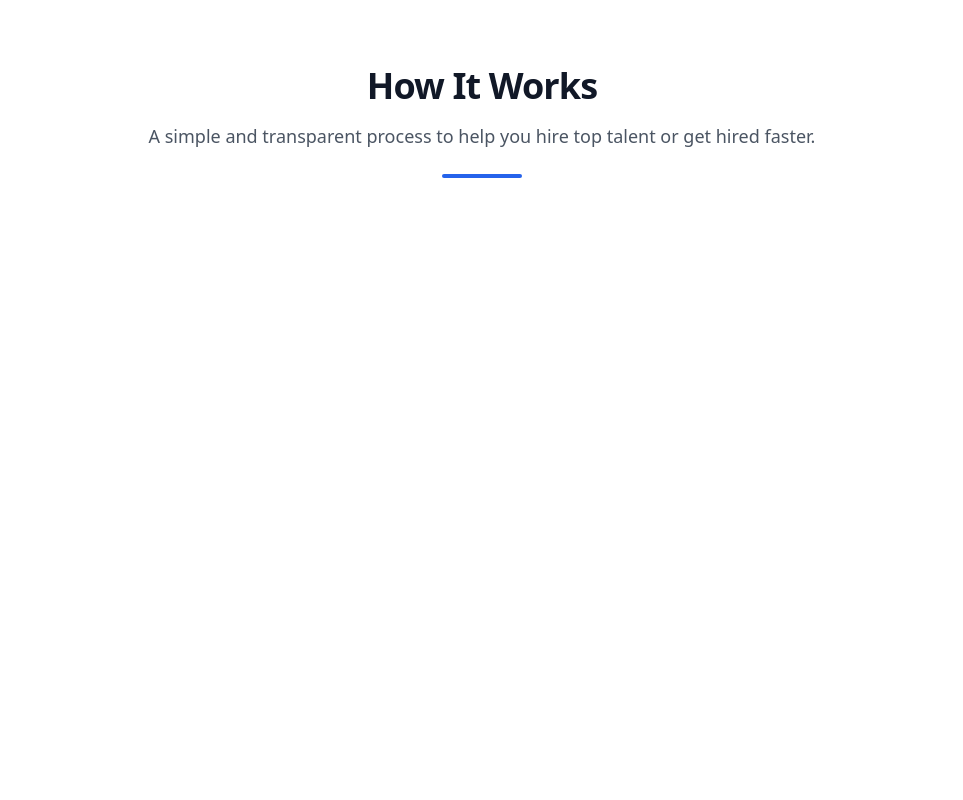
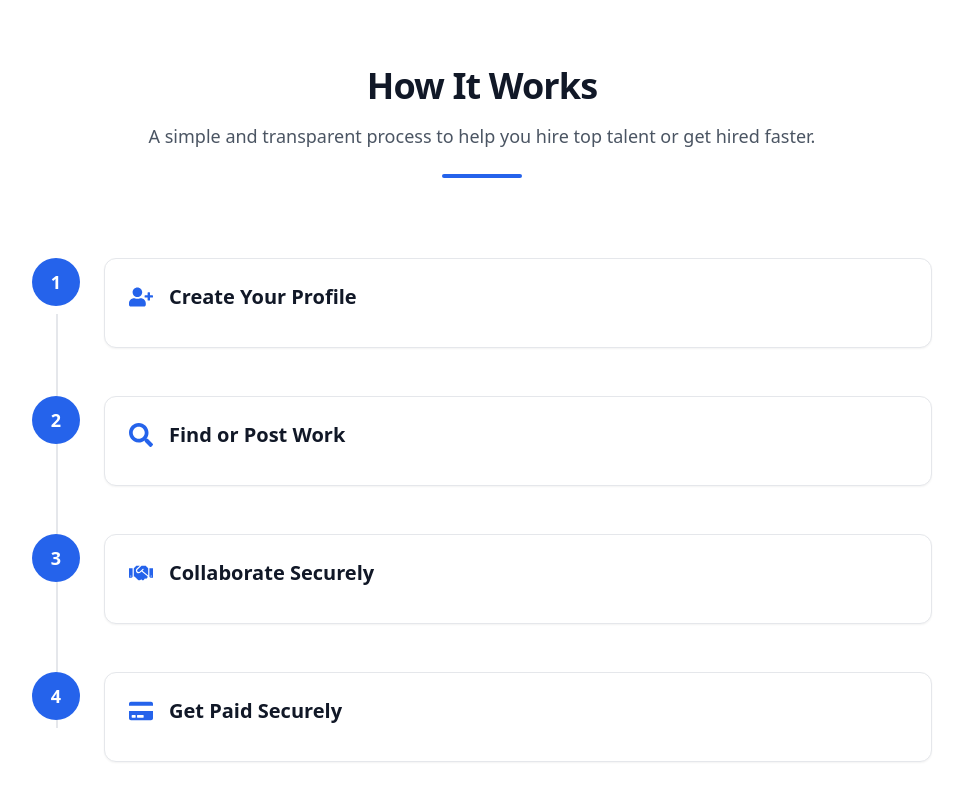
Before and after one commit to Alihaider592/freelance, a React (Create React App) app in the folder freelancing-app/: page / in a window 1280 px wide. Shown: the part 1340-2140 px from the top of the page, without its empty margins (158-1121 px from the left). Before the commit the page ends 1518 px from the top, so only its background shows below. Built offline with nearby package versions, Linux system fonts and the light colour scheme.

Commit message:
icons added

```diff
--- a/freelancing-app/src/components/how_it_work.jsx
+++ b/freelancing-app/src/components/how_it_work.jsx
@@ -1,25 +1,29 @@
-import { FaUserPlus } from "react-icons/fa";
+import { FaUserPlus,FaSearch,FaHandshake,FaCreditCard } from "react-icons/fa";
+
 const howworkcards = [
   {
-    title: "Step 1",
-    description: "Create an account and set up your profile.",
-    icon: <FaUserPlus className="text-blue-600 w-8 h-8 mx-auto" />,
+    title: "Create Your Profile",
+    icon: <FaUserPlus />,
   },
   {
-    title: "Step 2",
-    description: "Browse available projects or post your own.",
-    icon: <FaUserPlus className="text-blue-600 w-8 h-8 mx-auto" />,
+    title: "Find or Post Work",
+    icon: <FaSearch />,
   },
   {
-    title: "Step 3",
-    description: "Connect with clients and start working.",
-    icon: <FaUserPlus className="text-blue-600 w-8 h-8 mx-auto" />,
+    title: "Collaborate Securely",
+    icon: <FaHandshake />,
+  },
+  {
+    title: "Get Paid Securely",
+    icon: <FaCreditCard />,
   },
 ];
+
 
 const Howitwork = () => {
   return (
     <div className="max-w-[1200px] mx-auto text-center mt-24 px-4">
+      {/* Heading */}
       <h2 className="text-3xl md:text-4xl font-bold text-gray-900 tracking-tight">
         How It Works
       </h2>
@@ -33,7 +37,42 @@ const Howitwork = () => {
       <div className="mt-6 flex justify-center">
         <span className="w-20 h-1 bg-blue-600 rounded-full"></span>
       </div>
+
+      <div className="mt-20 max-w-[900px] mx-auto">
+  {howworkcards.map((card, index) => (
+    <div key={index} className="flex gap-6 relative pb-12">
+
+      {/* Left Line */}
+      {index !== howworkcards.length - 1 && (
+        <span className="absolute left-6 top-14 h-full w-[2px] bg-gray-200"></span>
+      )}
+
+      {/* Step Circle */}
+      <div className="flex-shrink-0">
+        <div className="w-12 h-12 rounded-full bg-blue-600 text-white
+                        flex items-center justify-center text-lg font-semibold">
+          {index + 1}
+        </div>
+      </div>
+
+      {/* Content */}
+      <div className="bg-white border border-gray-200 rounded-xl p-6 shadow-sm w-full">
+        <div className="flex items-center gap-4 mb-3">
+          <div className="text-blue-600 text-2xl">{card.icon}</div>
+          <h3 className="text-xl font-semibold text-gray-900">
+            {card.title}
+          </h3>
+        </div>
+        <p className="text-gray-600 leading-relaxed">
+          {card.description}
+        </p>
+      </div>
+    </div>
+  ))}
+</div>
+
     </div>
   );
 };
+
 export default Howitwork;
```
